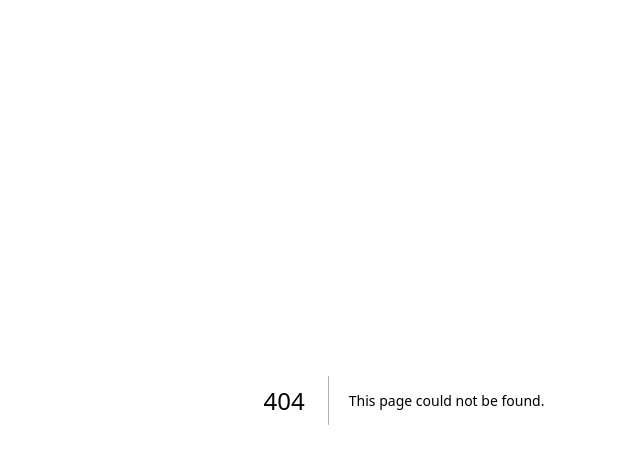
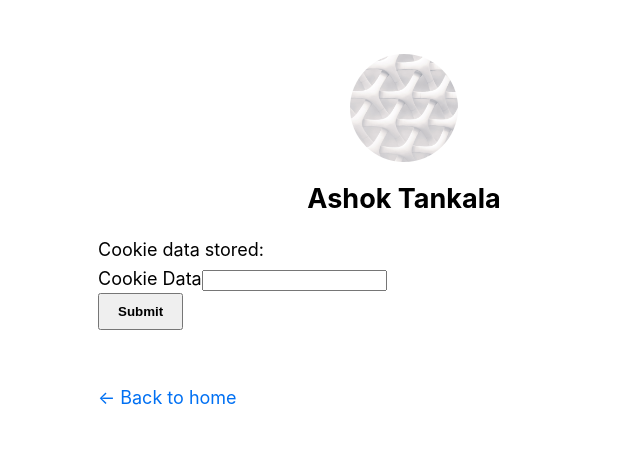
Before and after one commit to tankala/react-js-tutorial, a Next.js app in the folder nextjs-blog/: page /set-cookie in a window 1280 px wide. Before the commit this address had no page. Shown: the top 464 px of the page, without its empty margins (236-876 px from the left). Built offline with nearby package versions, Linux system fonts and the light colour scheme.

Commit message:
added edge functionality

```diff
--- a/nextjs-blog/package.json
+++ b/nextjs-blog/package.json
@@ -10,6 +10,7 @@
     "gray-matter": "^4.0.3",
     "next": "latest",
     "react": "18.2.0",
+    "react-cookie": "^4.1.1",
     "react-dom": "18.2.0",
     "remark": "^14.0.3",
     "remark-html": "^15.0.2"
--- /dev/null
+++ b/nextjs-blog/pages/api/cookie-based-response.js
@@ -0,0 +1,26 @@
+import { NextResponse } from 'next/server';
+
+export const config = {
+  runtime: 'edge', // this is a pre-requisite
+};
+
+export default function handler (request) {
+  // const cookieValue = request.cookies.get('cookie-data')?.value;
+  const url = request.url;
+  const cookieValue = url.split("=")[1];
+  let responseValue = "Nothing in Cookie";
+  if(cookieValue) {
+    if(cookieValue === "Vinod") {
+      responseValue = "Dev Manager";
+    } else if(cookieValue === "Hitesh") {
+      responseValue = "V3";
+    } else if(cookieValue === "Ashok") {
+      responseValue = "Consultant";
+    } else {
+      responseValue = "Unknown";
+    }
+  }
+  return NextResponse.json({
+    response: responseValue,
+  });
+};
--- a/nextjs-blog/pages/api/hello.js
+++ /dev/null
@@ -1,3 +0,0 @@
-export default function handler(req, res) {
-  res.status(200).json({ text: 'Hello' });
-}
--- /dev/null
+++ b/nextjs-blog/pages/set-cookie.js
@@ -0,0 +1,33 @@
+import useCookies from 'react-cookie/cjs/useCookies';
+import { useState } from "react";
+import Layout from '../components/layout';
+
+export default function SetCookies() {
+    const [cookies, setCookie] = useCookies(['cookie-data']);
+    const [cookieData, setCookieData] = useState("");
+    const [cookieDataStored, setCookieDataStored] = useState("");
+
+    const setCookieHandler = (event) => {
+        event.preventDefault();
+        setCookie('cookie-data', cookieData, {});
+        setCookieDataStored(cookieData);
+    };
+
+    return (
+        <Layout>
+            Cookie data stored: {cookieDataStored}
+            <form onSubmit={setCookieHandler}>
+                <label htmlFor="cookieData">Cookie Data</label>
+                <input
+                    id="cookieData"
+                    type="cookieData"
+                    value={cookieData}
+                    onChange={(e) => setCookieData(e.target.value)}
+                    required
+                />
+                <br />
+                <button type="submit">Submit</button>
+            </form>
+        </Layout>
+    );
+}
```
Also changed, not shown: nextjs-blog/pages/cookie-based-page.js (added, +28 -0 lines), 1 other file (tests, documents, lock files or other folders).
